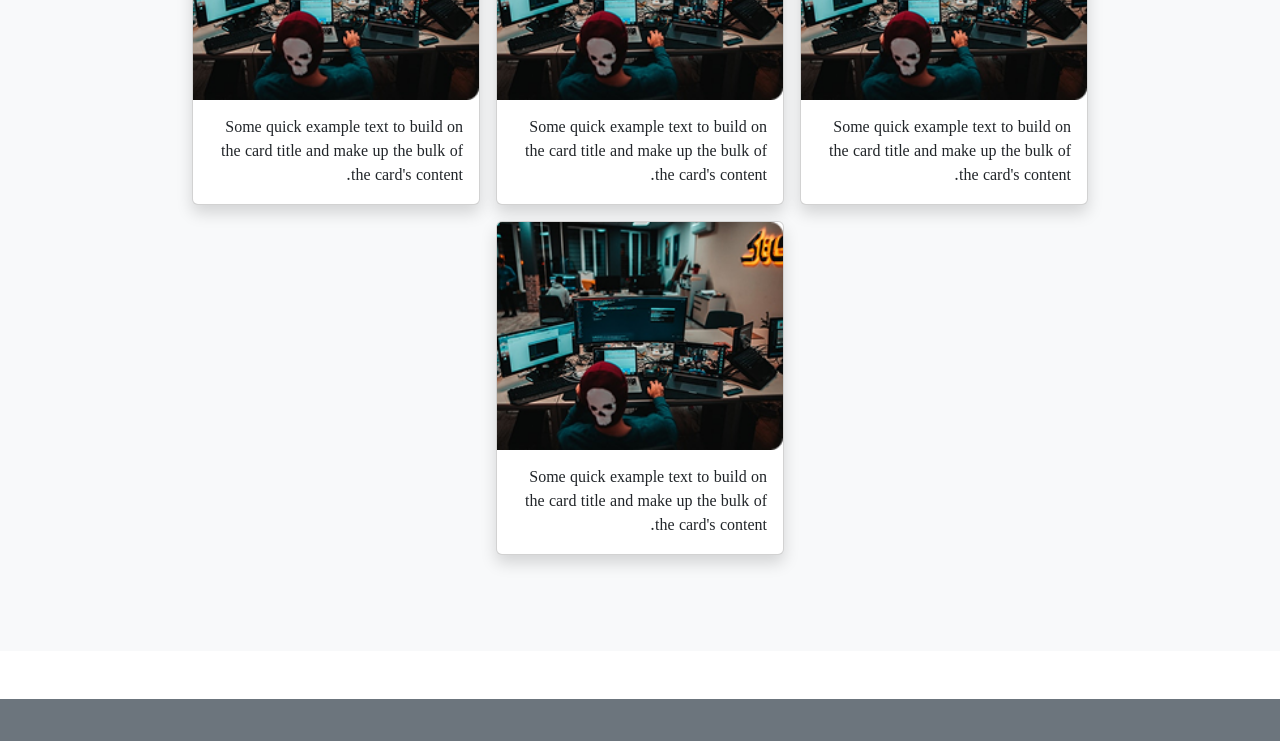
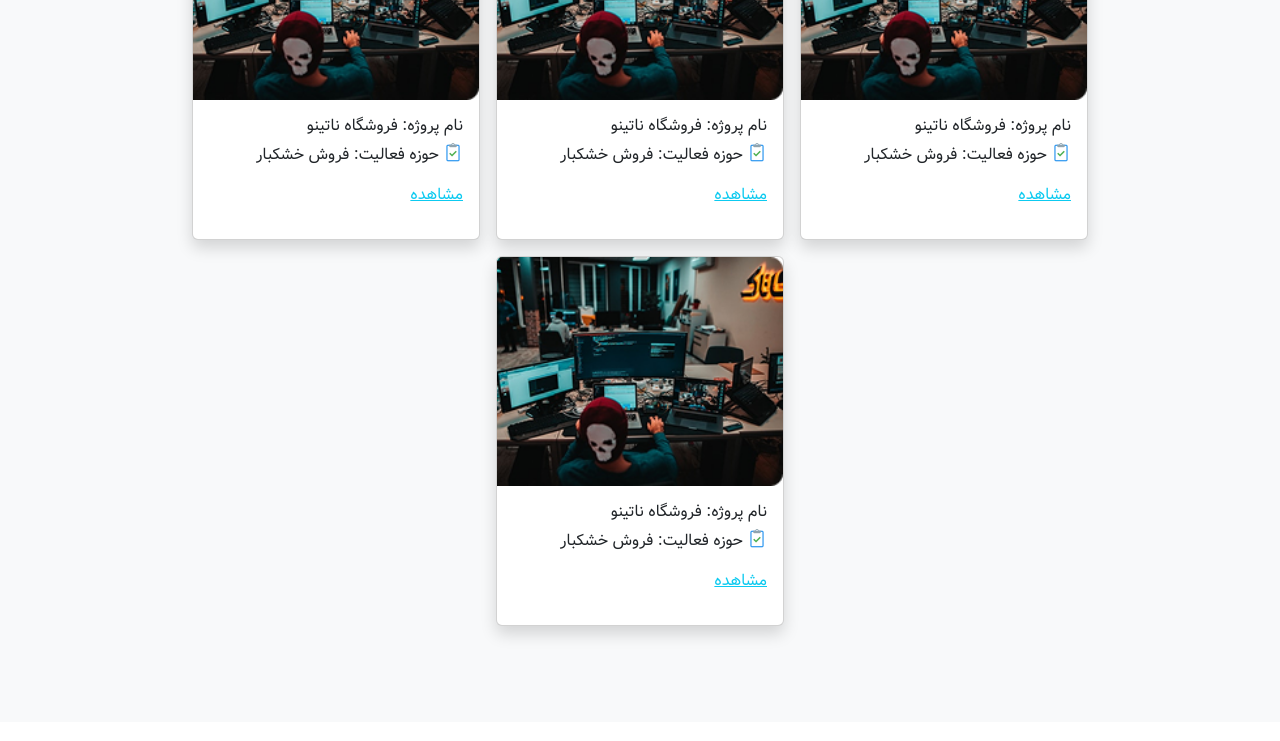
Before and after one commit to Aliiranmanesh/homaverse, a plain HTML site: page index.html in a window 1280 px wide. Shown: the part 1890-2631 px from the top of the page. Drawn offline with Linux system fonts and the light colour scheme.

Commit message:
costomize portfolio cards

```diff
--- a/index.html
+++ b/index.html
@@ -128,39 +128,51 @@
 
             <div class="row">
                 <div class="col-12">
-
-                    <h2 class="d-flex justify-content-center mb-5">
-                        نمونه کار های ما
-                    </h2>
+                    <h2 class="d-flex justify-content-center mb-5">نمونه کار ها</h2>
                 </div>
                 <div class="col d-flex justify-content-center gap-3 flex-wrap">
                     <div class="card shadow" style="width: 18rem;">
                         <img src="img/portfolio.png" class="card-img-top" alt="...">
                         <div class="card-body">
-
-                            <p class="card-text">Some quick example text to build on the card title and make up the bulk of
-                                the card's content.</p>
+                            <h6>نام پروژه: فروشگاه ناتینو</h6>
+                            <div class=" d-flex h-auto gap-1">
+                                <img src="icon/icon_working_card.png" alt="" class="h-75">
+                                <p>حوزه فعالیت: فروش خشکبار</p>
+                            </div>
+                            <p> <a href="" class="link-info"> مشاهده</a></p>
                         </div>
                     </div>
                     <div class="card shadow" style="width: 18rem;">
                         <img src="img/portfolio.png" class="card-img-top" alt="...">
                         <div class="card-body">
-                            <p class="card-text">Some quick example text to build on the card title and make up the bulk of
-                                the card's content.</p>
+                            <h6>نام پروژه: فروشگاه ناتینو</h6>
+                            <div class=" d-flex h-auto gap-1">
+                                <img src="icon/icon_working_card.png" alt="" class="h-75">
+                                <p>حوزه فعالیت: فروش خشکبار</p>
+                            </div>
+                            <p> <a href="" class="link-info"> مشاهده</a></p>
                         </div>
                     </div>
                     <div class="card shadow" style="width: 18rem;">
                         <img src="img/portfolio.png" class="card-img-top" alt="...">
                         <div class="card-body">
-                            <p class="card-text">Some quick example text to build on the card title and make up the bulk of
-                                the card's content.</p>
+                            <h6>نام پروژه: فروشگاه ناتینو</h6>
+                            <div class=" d-flex h-auto gap-1">
+                                <img src="icon/icon_working_card.png" alt="" class="h-75">
+                                <p>حوزه فعالیت: فروش خشکبار</p>
+                            </div>
+                            <p> <a href="" class="link-info"> مشاهده</a></p>
                         </div>
                     </div>
                     <div class="card shadow" style="width: 18rem;">
                         <img src="img/portfolio.png" class="card-img-top" alt="...">
                         <div class="card-body">
-                            <p class="card-text">Some quick example text to build on the card title and make up the bulk of
-                                the card's content.</p>
+                            <h6>نام پروژه: فروشگاه ناتینو</h6>
+                            <div class=" d-flex h-auto gap-1">
+                                <img src="icon/icon_working_card.png" alt="" class="h-75">
+                                <p>حوزه فعالیت: فروش خشکبار</p>
+                            </div>
+                            <p> <a href="" class="link-info"> مشاهده</a></p>
                         </div>
                     </div>
                 </div>
```
